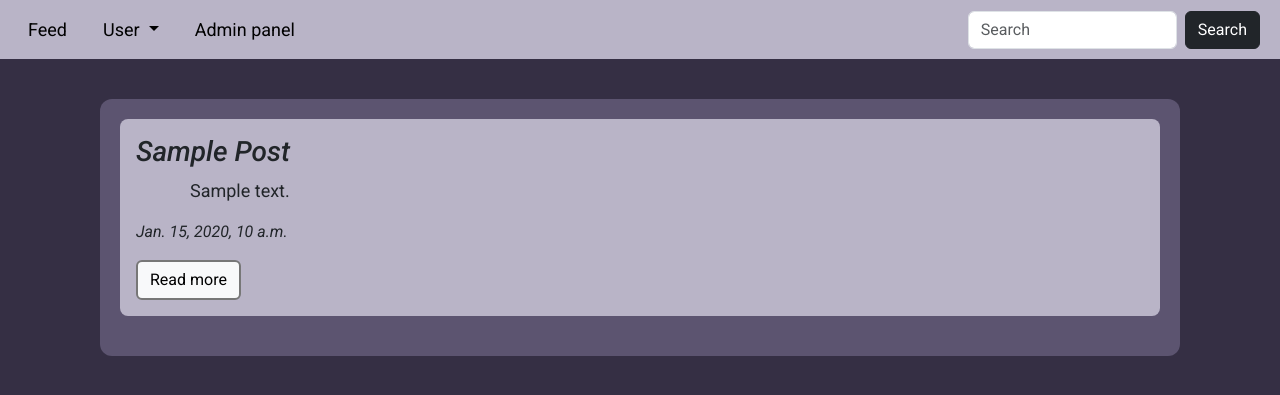
After one commit to maximqqe/django_blog, a Django app: page /blog/feed/ in a window 1280 px wide. The commit adds this page. Shown: the top 395 px of the page. Run offline with Django 5.2, Linux system fonts and the light colour scheme; tables that the repository leaves empty hold one stand-in row (values such as "Sample post").

Commit message:
Add feed page

```diff
--- a/blog/blog/settings.py
+++ b/blog/blog/settings.py
@@ -123,7 +123,7 @@ USE_TZ = True
 
 STATIC_URL = 'static/'
 
-STATIC_FILES_DIRS = [
+STATICFILES_DIRS = [
     BASE_DIR / 'static/',
 ]
 
--- a/blog/blog/urls.py
+++ b/blog/blog/urls.py
@@ -1,22 +1,7 @@
-"""
-URL configuration for blog project.
-
-The `urlpatterns` list routes URLs to views. For more information please see:
-    https://docs.djangoproject.com/en/5.0/topics/http/urls/
-Examples:
-Function views
-    1. Add an import:  from my_app import views
-    2. Add a URL to urlpatterns:  path('', views.home, name='home')
-Class-based views
-    1. Add an import:  from other_app.views import Home
-    2. Add a URL to urlpatterns:  path('', Home.as_view(), name='home')
-Including another URLconf
-    1. Import the include() function: from django.urls import include, path
-    2. Add a URL to urlpatterns:  path('blog/', include('blog.urls'))
-"""
 from django.contrib import admin
-from django.urls import path
+from django.urls import path, include
 
 urlpatterns = [
     path('admin/', admin.site.urls),
+    path('blog/', include(('posts.urls', 'posts'), namespace='posts')),
 ]
--- a/blog/posts/admin.py
+++ b/blog/posts/admin.py
@@ -5,5 +5,5 @@ from posts.models import Post
 
 @admin.register(Post)
 class PostAdmin(admin.ModelAdmin):
-    list_fields = ('title', 'created_at')
-    list_search = ('title', 'description')
+    list_display = ('title', 'created_at')
+    search_fields = ('title', 'content')
--- /dev/null
+++ b/blog/posts/templates/posts/feed.html
@@ -0,0 +1,15 @@
+{% extends 'base.html' %}
+
+{% block content %}
+    {% for item in posts %}
+        <div class="wrapper-post m-1 p-3 mb-4" style="background-color: #B9B4C7; border-radius: 8px;">
+            <h3 class="mb-2"><i>{{item.title|title}}</i></h3>
+            <p style="text-indent: 54px;; font-size: 18px;">{{item.content|truncatechars:405}}</p>
+            <p class="text-tertiary"><i>{{item.created_at}}</i></p>
+            <a href="#" class="btn btn-light" style="border: 2px solid #777;">Read more</a>
+        </div>
+    {% endfor %}
+{% endblock %}
+
+{% block script %}
+{% endblock %}
--- /dev/null
+++ b/blog/posts/urls.py
@@ -0,0 +1,7 @@
+from django.urls import path
+
+from posts.views import FeedView
+
+urlpatterns = [
+    path('feed/', FeedView.as_view(), name='feed'),
+]
--- a/blog/posts/views.py
+++ b/blog/posts/views.py
@@ -1 +1,12 @@
 from django.shortcuts import render
+from django.views.generic import ListView
+from posts.models import Post
+
+
+class FeedView(ListView):
+    model = Post
+    template_name = 'posts/feed.html'
+    context_object_name = 'posts'
+
+    def get_queryset(self):
+        return Post.objects.all().order_by("-id")
--- a/blog/templates/base.html
+++ b/blog/templates/base.html
@@ -25,7 +25,7 @@
         <div class="collapse navbar-collapse" id="navbarSupportedContent">
             <ul class="navbar-nav me-auto mb-2 mb-lg-0">
                 <li class="nav-item">
-                    <a class="nav-link" href="{% url 'feed' %}">Feed</a>
+                    <a class="nav-link" href="{% url 'posts:feed' %}">Feed</a>
                 </li>
                 <li class="nav-item dropdown">
                     <a class="nav-link dropdown-toggle" href="#" role="button" data-bs-toggle="dropdown"
@@ -40,9 +40,6 @@
                         </li>
                         <li><a class="dropdown-item" href="#">Add Post</a></li>
                     </ul>
-                </li>
-                <li class="nav-item">
-                    <a class="nav-link" href="{% url 'about' %}">About</a>
                 </li>
                 <li class="nav-item">
                     <a class="nav-link" href="/admin">Admin panel</a>
```
